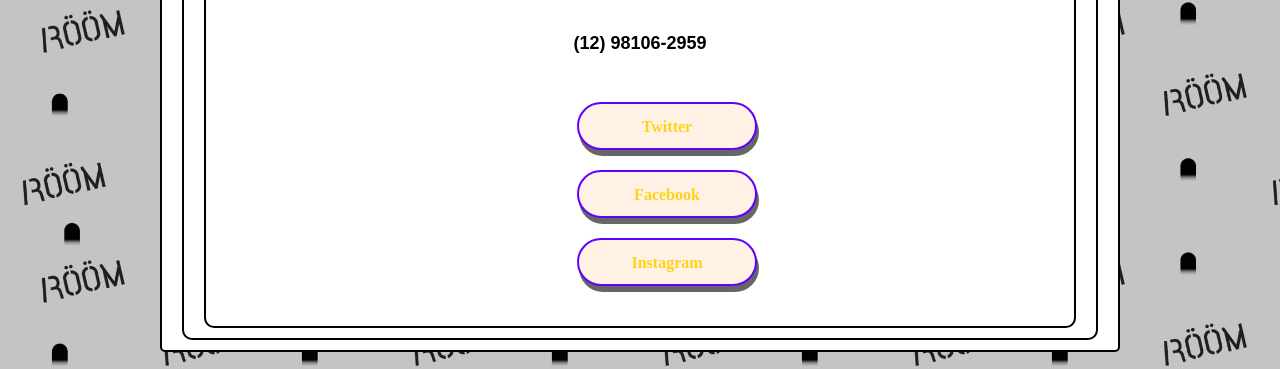
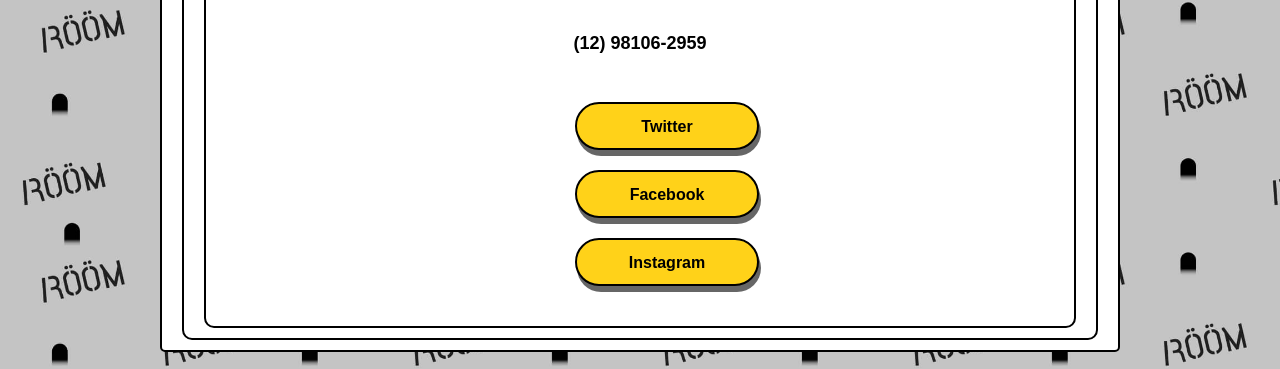
Before and after one commit to miltonbolonha/next-boilerplate, a Next.js app in the folder next-boilerplate/: page /contato in a window 1280 px wide. Shown: the part 279-648 px from the top of the page. Built offline with nearby package versions, Linux system fonts and the light colour scheme.

Commit message:
feature/contact

```diff
--- a/next-boilerplate/src/pages/contato.js
+++ b/next-boilerplate/src/pages/contato.js
@@ -53,11 +53,10 @@ const Contato = () => {
             <h2>(12) 98106-2959</h2>
           </div>
           <ul className='contact-link-tree-wrapper'>
-            {Object.entries(mainConfigs.business.sameAs).map((e, i) => (
-              <li key={i}>
-                <a href={e[1]}>{e[0]}</a>
-              </li>
-            ))}
+            {Object.entries(mainConfigs.business.sameAs).map((e, i) =>
+              // prettier-ignore
+              <li key={i}><a href={e[1]}>{e[0]}</a></li> // NOSONAR
+            )}
           </ul>
         </Row>
       </div>
--- a/next-boilerplate/src/styles/global/vars.scss
+++ b/next-boilerplate/src/styles/global/vars.scss
@@ -1,6 +1,6 @@
 // Colors
 $brand__color: #151515;
-$cta__color: #fff2e4;
+$cta__color: #000;
 $cta__colorLink: #ffd219;
 $hot__color: #1f1f1f;
 $hotDark__color: #6200ff;
--- a/next-boilerplate/src/styles/pages/link-tree.scss
+++ b/next-boilerplate/src/styles/pages/link-tree.scss
@@ -5,10 +5,11 @@ ul.contact-link-tree-wrapper {
     list-style-type: none;
     text-align-last: center;
     a {
+      font-family: $second__font;
       padding: 12px 25px 10px;
       text-align-last: center;
       border-radius: 25px;
-      border: 2px solid $hotDark__color;
+      border: 2px solid $cta__color;
       box-shadow: 2px 6px 0 0 rgb(0 0 0 / 60%);
       line-height: 22px;
       max-width: 550px;
@@ -17,14 +18,14 @@ ul.contact-link-tree-wrapper {
         width: 100%;
       }
       margin: 10px auto;
-      background-color: $cta__color;
-      color: $cta__colorLink;
+      background-color: $cta__colorLink;
+      color: $cta__color;
       font-weight: 900;
       display: inline-block;
       text-align: center;
       &:hover {
         background: $cta__colorLink;
-        border: 2px dashed $hotDark__color;
+        border: 2px dashed $cta__color;
         color: $cta__color;
       }
     }
```
